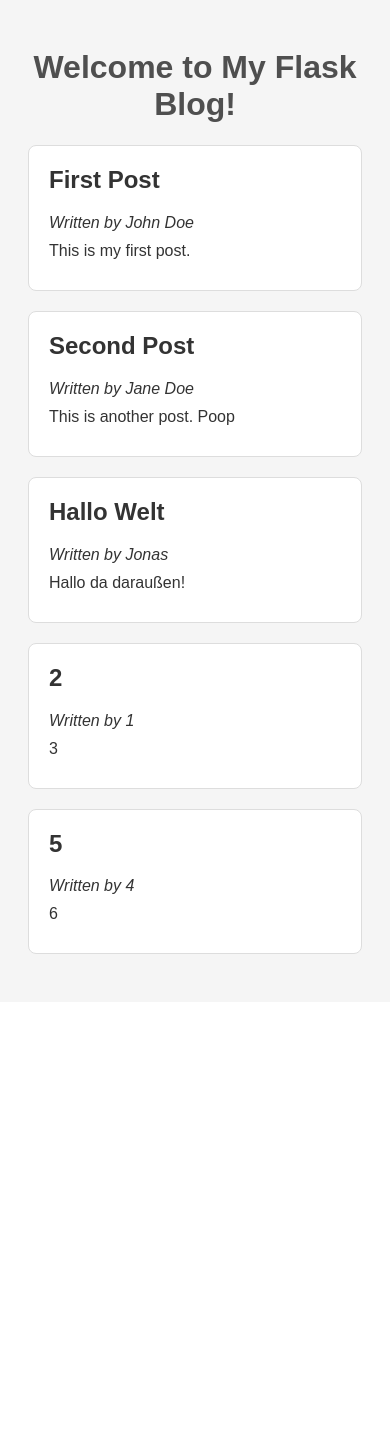
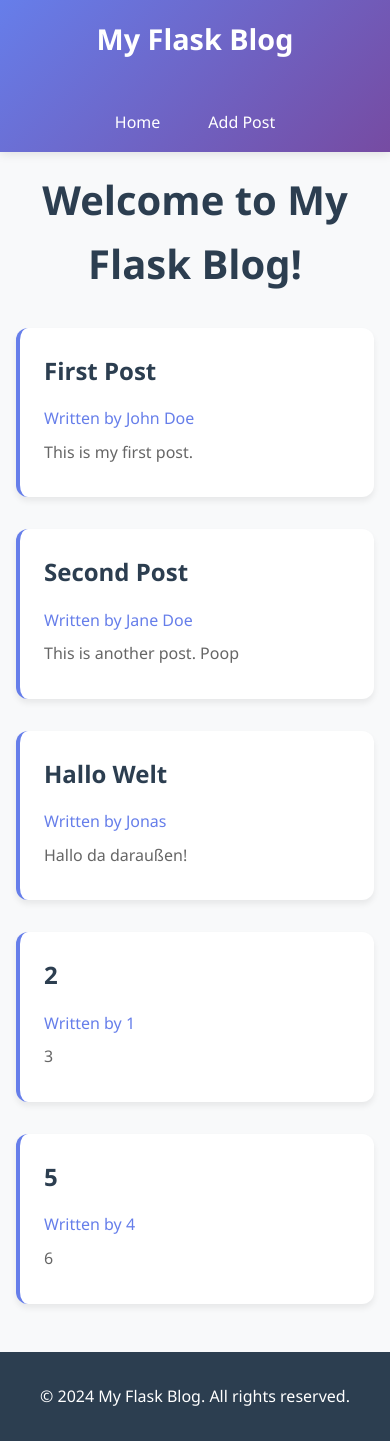
Before and after one commit to WestphalJonas/Flask-Blog, a Flask app: page / in a window 390 px wide. Before the commit the page ends 954 px from the top, so only its background shows below. Run offline with Flask 3, Linux system fonts and the light colour scheme.

Commit message:
Add blog post functionality and enhance styles
- Implemented functions to add and delete blog posts in main.py.
- Updated routes to handle adding posts via a form and deleting posts by ID.
- Enhanced styles in styles.css for better layout and responsiveness.
- Refactored index.html to extend a layout template for improved structure.

```diff
--- a/main.py
+++ b/main.py
@@ -1,4 +1,4 @@
-from flask import Flask, render_template
+from flask import Flask, redirect, render_template, request
 import json
 
 
@@ -8,11 +8,57 @@ def get_blog_posts():
     with open("blog_posts.json", "r") as f:
         return json.load(f)
 
+
+def save_blog_posts(posts):
+    with open("blog_posts.json", "w") as f:
+        json.dump(posts, f, indent=2)
+
+
+def add_blog_post(title, content, author):
+    posts = get_blog_posts()
+    if posts:
+        last_id = posts[-1]["id"]
+    else:
+        last_id = 0
+    new_post = {
+        "id": last_id + 1,
+        "author": author,
+        "title": title,
+        "content": content,
+        "likes": 0
+    }
+    posts.append(new_post)
+    save_blog_posts(posts)
+
+
 @app.route("/")
 def index():
     blog_posts = get_blog_posts()
     return render_template("index.html", posts=blog_posts)
 
 
+@app.route("/add", methods=["GET", "POST"])
+def add():
+    if request.method == "POST":
+        title = request.form.get("title")
+        content = request.form.get("content")
+        author = request.form.get("author")
+
+        add_blog_post(title, content, author)
+        return redirect("/")
+    return render_template("add.html")
+
+
+@app.route('/delete/<int:post_id>')
+def delete(post_id):
+    blog_posts = get_blog_posts()
+    for post in blog_posts:
+        if post["id"] == post_id:
+            blog_posts.remove(post)
+            break
+    save_blog_posts(blog_posts)
+    return redirect("/")
+
+
 if __name__ == "__main__":
     app.run(host="0.0.0.0", port=5000, debug=True)
--- a/static/styles.css
+++ b/static/styles.css
@@ -1,27 +1,216 @@
+/* Reset and Base Styles */
+* {
+    margin: 0;
+    padding: 0;
+    box-sizing: border-box;
+}
+
 body {
-    font-family: Arial, sans-serif;
-    background-color: #F5F5F5;
-    padding: 20px;
+    font-family: 'Segoe UI', Tahoma, Geneva, Verdana, sans-serif;
+    line-height: 1.6;
     color: #333;
+    background-color: #f8f9fa;
+    min-height: 100vh;
+    display: flex;
+    flex-direction: column;
+}
+
+/* Header and Navigation */
+header {
+    background: linear-gradient(135deg, #667eea 0%, #764ba2 100%);
+    color: white;
+    padding: 1rem 0;
+    box-shadow: 0 2px 10px rgba(0,0,0,0.1);
+}
+
+nav {
+    max-width: 1600px;
+    margin: 0 auto;
+    padding: 0 2rem;
+    display: flex;
+    justify-content: space-between;
+    align-items: center;
+}
+
+nav h1 {
+    font-size: 1.8rem;
+    font-weight: 600;
+    color: white;
+}
+
+nav ul {
+    list-style: none;
+    display: flex;
+    gap: 2rem;
+}
+
+nav a {
+    color: white;
+    text-decoration: none;
+    padding: 0.5rem 1rem;
+    border-radius: 6px;
+    transition: all 0.3s ease;
+    font-weight: 500;
+}
+
+nav a:hover {
+    background-color: rgba(255,255,255,0.2);
+    transform: translateY(-2px);
+}
+
+/* Main Content */
+main {
+    max-width: 1600px;
+    margin: 0 auto;
+    padding: 2rem;
+    flex: 1;
 }
 
 h1 {
+    color: #2c3e50;
+    margin-bottom: 2rem;
+    font-size: 2.5rem;
     text-align: center;
-    color: #4F4F4F;
 }
 
+/* Blog Posts */
 .post {
-    background-color: #FFF;
-    border: 1px solid #DDD;
-    padding: 20px;
-    margin-bottom: 20px;
-    border-radius: 8px;
+    background: white;
+    margin: 2rem 0;
+    padding: 2rem;
+    border-radius: 12px;
+    box-shadow: 0 4px 6px rgba(0,0,0,0.07);
+    border-left: 4px solid #667eea;
+    transition: all 0.3s ease;
+}
+
+.post:hover {
+    transform: translateY(-2px);
+    box-shadow: 0 8px 25px rgba(0,0,0,0.1);
 }
 
 .post h2 {
-    margin-top: 0;
+    color: #2c3e50;
+    margin-bottom: 1rem;
+    font-size: 1.5rem;
+    font-weight: 600;
 }
 
 .post p {
-    margin: 10px 0;
+    color: #666;
+    margin-bottom: 0.5rem;
 }
+
+.post p em {
+    color: #667eea;
+    font-style: normal;
+    font-weight: 500;
+}
+
+/* Form Styles */
+.form-group {
+    margin-bottom: 1.5rem;
+}
+
+label {
+    display: block;
+    margin-bottom: 0.5rem;
+    font-weight: 600;
+    color: #2c3e50;
+}
+
+input[type="text"],
+textarea {
+    width: 100%;
+    padding: 0.75rem;
+    border: 2px solid #e1e5e9;
+    border-radius: 8px;
+    font-size: 1rem;
+    transition: border-color 0.3s ease;
+    font-family: inherit;
+}
+
+input[type="text"]:focus,
+textarea:focus {
+    outline: none;
+    border-color: #667eea;
+    box-shadow: 0 0 0 3px rgba(102, 126, 234, 0.1);
+}
+
+textarea {
+    resize: vertical;
+    min-height: 120px;
+}
+
+.form-actions {
+    display: flex;
+    gap: 1rem;
+    margin-top: 2rem;
+}
+
+button[type="submit"] {
+    background: linear-gradient(135deg, #667eea 0%, #764ba2 100%);
+    color: white;
+    border: none;
+    padding: 0.75rem 2rem;
+    border-radius: 8px;
+    font-size: 1rem;
+    font-weight: 600;
+    cursor: pointer;
+    transition: all 0.3s ease;
+}
+
+button[type="submit"]:hover {
+    transform: translateY(-2px);
+    box-shadow: 0 4px 15px rgba(102, 126, 234, 0.4);
+}
+
+.cancel-btn {
+    background: #6c757d;
+    color: white;
+    text-decoration: none;
+    padding: 0.75rem 2rem;
+    border-radius: 8px;
+    font-weight: 600;
+    transition: all 0.3s ease;
+    display: inline-block;
+}
+
+.cancel-btn:hover {
+    background: #5a6268;
+    transform: translateY(-2px);
+    box-shadow: 0 4px 15px rgba(108, 117, 125, 0.4);
+}
+
+/* Footer */
+footer {
+    background: #2c3e50;
+    color: white;
+    text-align: center;
+    padding: 2rem;
+    margin-top: auto;
+}
+
+/* Responsive Design */
+@media (max-width: 768px) {
+    nav {
+        flex-direction: column;
+        gap: 1rem;
+    }
+
+    nav ul {
+        gap: 1rem;
+    }
+
+    main {
+        padding: 1rem;
+    }
+
+    .post {
+        padding: 1.5rem;
+    }
+
+    .form-actions {
+        flex-direction: column;
+    }
+}
--- a/templates/index.html
+++ b/templates/index.html
@@ -1,12 +1,8 @@
-<!DOCTYPE html>
-<html lang="en">
-<head>
-    <meta charset="UTF-8">
-    <meta name="viewport" content="width=device-width, initial-scale=1.0">
-    <title>My Flask Blog</title>
-    <link rel="stylesheet" href="{{ url_for('static', filename='styles.css') }}">
-</head>
-<body>
+{% extends "layout.html" %}
+
+{% block title %}Home - My Flask Blog{% endblock %}
+
+{% block content %}
 <h1>Welcome to My Flask Blog!</h1>
 {% for post in posts %}
 <div class="post">
@@ -15,5 +11,4 @@
     <p>{{ post.content }}</p>
 </div>
 {% endfor %}
-</body>
-</html>
+{% endblock %}
--- /dev/null
+++ b/templates/layout.html
@@ -0,0 +1,28 @@
+<!DOCTYPE html>
+<html lang="en">
+<head>
+    <meta charset="UTF-8">
+    <meta name="viewport" content="width=device-width, initial-scale=1.0">
+    <title>{% block title %}My Flask Blog{% endblock %}</title>
+    <link rel="stylesheet" href="{{ url_for('static', filename='styles.css') }}">
+</head>
+<body>
+    <header>
+        <nav>
+            <h1>My Flask Blog</h1>
+            <ul>
+                <li><a href="{{ url_for('index') }}">Home</a></li>
+                <li><a href="{{ url_for('add') }}">Add Post</a></li>
+            </ul>
+        </nav>
+    </header>
+
+    <main>
+        {% block content %}{% endblock %}
+    </main>
+
+    <footer>
+        <p>&copy; 2024 My Flask Blog. All rights reserved.</p>
+    </footer>
+</body>
+</html>
```
Also changed, not shown: templates/add.html (added, +29 -0 lines). Lines whose indentation alone changed are shown as unchanged.
